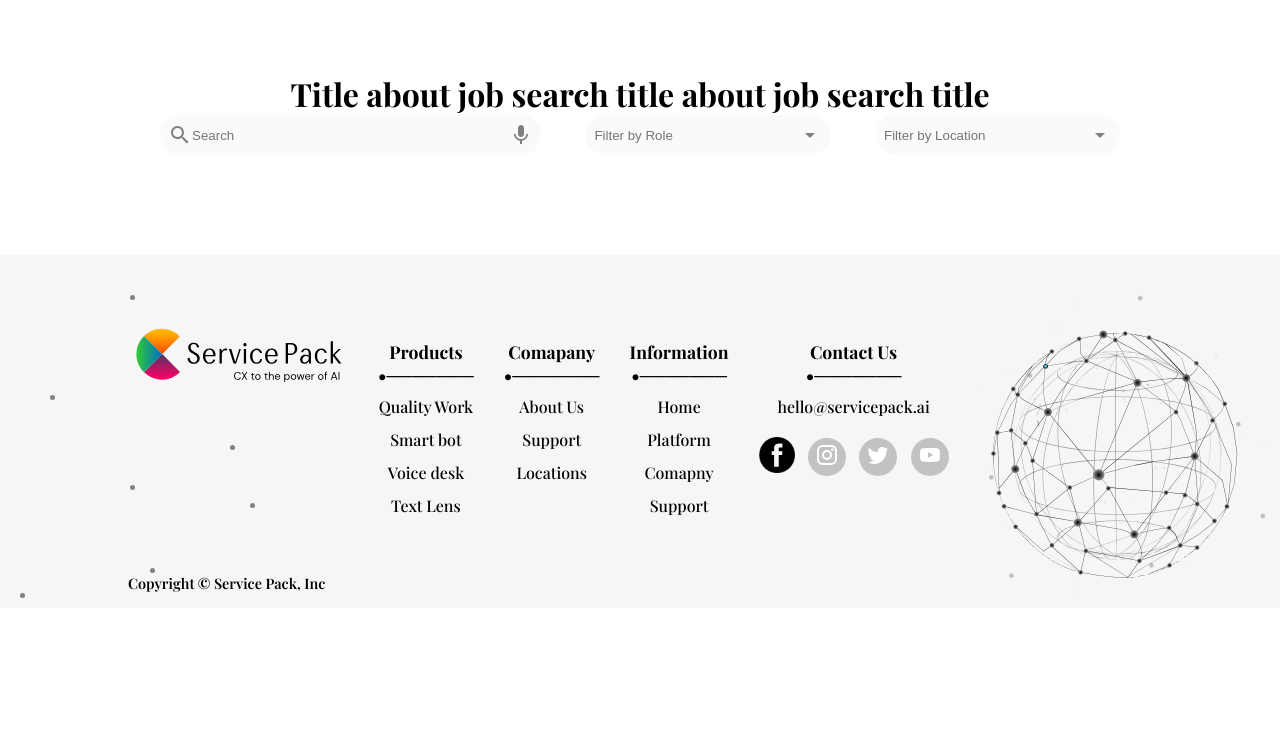
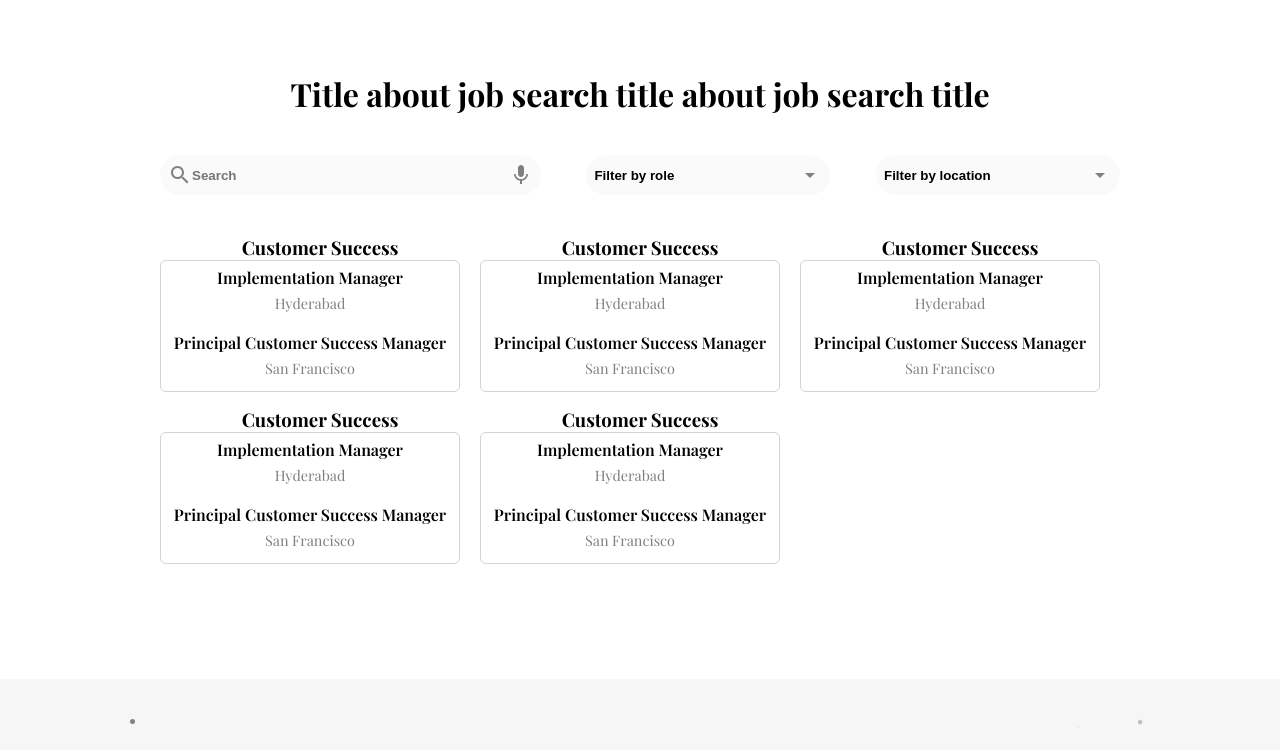
Before and after one commit to AkhilchandranR/service-pack, a React (Create React App) app: page /careers in a window 1280 px wide. Shown: the part 586-1336 px from the top of the page. Before the commit the page ends 1201 px from the top, so only its background shows below. Built offline with nearby package versions, Linux system fonts and the light colour scheme; a web font is replaced by a local one.

Commit message:
careers page

```diff
--- a/src/components/Footer/Footer.css
+++ b/src/components/Footer/Footer.css
@@ -2,7 +2,7 @@
     background-color: #f6f6f6;
     margin-top: 100px;
     padding-top: 20px;
-    padding-bottom: 20px;
+    padding-bottom: 23px;
     position: relative;
 }
 .footer__container{
--- a/src/components/SigninModal/SignIn.css
+++ b/src/components/SigninModal/SignIn.css
@@ -31,6 +31,7 @@
 }
 .signIn__image > img{
     width: 500px;
+    object-fit: contain;
 }
 .signIn__form > img{
     width: 150px;
@@ -55,3 +56,15 @@
     justify-content: flex-start;
     width: 350px;
 }
+.signIn__checkbox{
+    display: flex;
+    align-items: flex-start;
+    width: 350px;
+    margin-top: 15px;
+}
+.signIn__checkbox > p{
+    margin-left: 5px;
+}
+.signIn__checkbox > input{
+    margin-top: 5px;
+}
--- a/src/components/SigninModal/SignIn.js
+++ b/src/components/SigninModal/SignIn.js
@@ -46,6 +46,13 @@ function SignIn() {
                             <input type='password'/>
                         </div>
                     </div>
+
+                    <div className='signIn__checkbox'>
+                        <input type='checkbox'/>
+                        <p>By creating an account you agree to the terms of use and our privacy policies</p>
+                    </div>
+
+                    <button>Sign Up</button>
                 </form>
             </div>
         </div>
--- a/src/pages/Careers/Careers.css
+++ b/src/pages/Careers/Careers.css
@@ -21,10 +21,28 @@
     border: none;
     background-color: transparent;
     flex: 1;
+    font-weight: 600;
 }
 .careers__typeSearch > input:focus{
     outline: none;
 }
+.careers__typeSearch > select{
+    border: none;
+    background-color: transparent;
+    flex: 1;
+    font-weight: 600;
+}
+.careers__typeSearch > select:focus{
+    outline: none;
+}
+select ::-ms-expand{
+    display: none;
+}
+select{
+    -moz-appearance: none;
+    -webkit-appearance: none;
+}
+
 .careers__search{
     display: flex;
     align-items: center;
@@ -32,4 +50,63 @@
     width: 75vw;
     margin-left: auto;
     margin-right: auto;
+    margin-top: 40px;
 }
+.careers__jobs{
+    width: 75vw;
+    margin-left: auto;
+    margin-right: auto;
+    margin-top: 40px;
+    display: grid;
+    grid-template-columns: auto auto auto;
+}
+.related_posts{
+    padding: 6px;
+    margin-bottom: 7px;
+}
+.related_posts > p:first-of-type{
+    font-size: 1rem;
+    font-weight: 600;
+    margin-bottom: 5px;
+}
+.related_posts > p:last-of-type{
+    font-size: 0.9rem;
+    color: grey;
+}
+.careers__jobPosts{
+    border: 1px solid lightgray;
+    border-radius: 6px;
+    width: 300px;
+}
+.careers__jobSection{
+    margin-bottom: 15px;
+}
+@media screen and (max-width:1250px) {
+    .careers__jobPosts{
+        width: 250px;
+    }
+}
+@media screen and (max-width:1050px) {
+    .careers__jobs{
+        grid-template-columns: auto auto;
+    }
+}
+@media screen and (max-width:790px) {
+    .careers__search{
+        flex-direction: column;
+        align-items: unset;
+        justify-content: unset;
+    }
+    .careers__typeSearch{
+        margin-bottom: 15px;
+        width: 100%;
+    }
+}
+@media screen and (max-width:680px) {
+    .careers__jobs{
+        grid-template-columns: auto;
+    }
+    .careers__jobPosts{
+        width: 80vw;
+    }
+}
--- a/src/pages/Careers/Careers.js
+++ b/src/pages/Careers/Careers.js
@@ -27,12 +27,93 @@ function Careers() {
                     <MicIcon/>
                 </div>
                 <div className='careers__typeSearch'>
-                    <input type='selection' placeholder='Filter by Role'/>
+                    <select value='' className='careers__selectOption'>
+                        <option value="" disabled selected hidden>Filter by role</option>
+                        <option value="manager">Manager</option>
+                        <option value="developer">Developer</option>
+                    </select>
                     <ArrowDropDownIcon/>
                 </div>
                 <div className='careers__typeSearch'>
-                    <input type='selection' placeholder='Filter by Location'/>
+                    <select value='' className='careers__selectOption'>
+                        <option value="" disabled selected hidden>Filter by location</option>
+                        <option value="usa">USA</option>
+                        <option value="uk">UK</option>
+                        <option value="india">India</option>
+                    </select>
                     <ArrowDropDownIcon/>
+                </div>
+            </div>
+        </div>
+
+        <div className='careers__jobs'>
+            <div className='careers__jobSection'>
+                <h3>Customer Success</h3>
+                <div className='careers__jobPosts'>
+                    <div className='related_posts'>
+                        <p>Implementation Manager</p>
+                        <p>Hyderabad</p>
+                    </div>
+                    <div className='related_posts'>
+                        <p>Principal Customer Success Manager</p>
+                        <p>San Francisco</p>
+                    </div>
+                </div>
+            </div>
+
+            <div className='careers__jobSection'>
+                <h3>Customer Success</h3>
+                <div className='careers__jobPosts'>
+                    <div className='related_posts'>
+                        <p>Implementation Manager</p>
+                        <p>Hyderabad</p>
+                    </div>
+                    <div className='related_posts'>
+                        <p>Principal Customer Success Manager</p>
+                        <p>San Francisco</p>
+                    </div>
+                </div>
+            </div>
+
+            <div className='careers__jobSection'>
+                <h3>Customer Success</h3>
+                <div className='careers__jobPosts'>
+                    <div className='related_posts'>
+                        <p>Implementation Manager</p>
+                        <p>Hyderabad</p>
+                    </div>
+                    <div className='related_posts'>
+                        <p>Principal Customer Success Manager</p>
+                        <p>San Francisco</p>
+                    </div>
+                </div>
+            </div>
+
+            <div className='careers__jobSection'>
+                <h3>Customer Success</h3>
+                <div className='careers__jobPosts'>
+                    <div className='related_posts'>
+                        <p>Implementation Manager</p>
+                        <p>Hyderabad</p>
+                    </div>
+                    <div className='related_posts'>
+                        <p>Principal Customer Success Manager</p>
+                        <p>San Francisco</p>
+                    </div>
+                </div>
+            </div>
+
+            <div className='careers__jobSection'>
+                <h3>Customer Success</h3>
+                <div className='careers__jobPosts'>
+                    <div className='related_posts'>
+                        <p>Implementation Manager</p>
+                        <p>Hyderabad</p>
+                    </div>
+                    <div className='related_posts'>
+                        <p>Principal Customer Success Manager</p>
+                        <p>San Francisco</p>
+                    </div>
                 </div>
             </div>
         </div>
```
